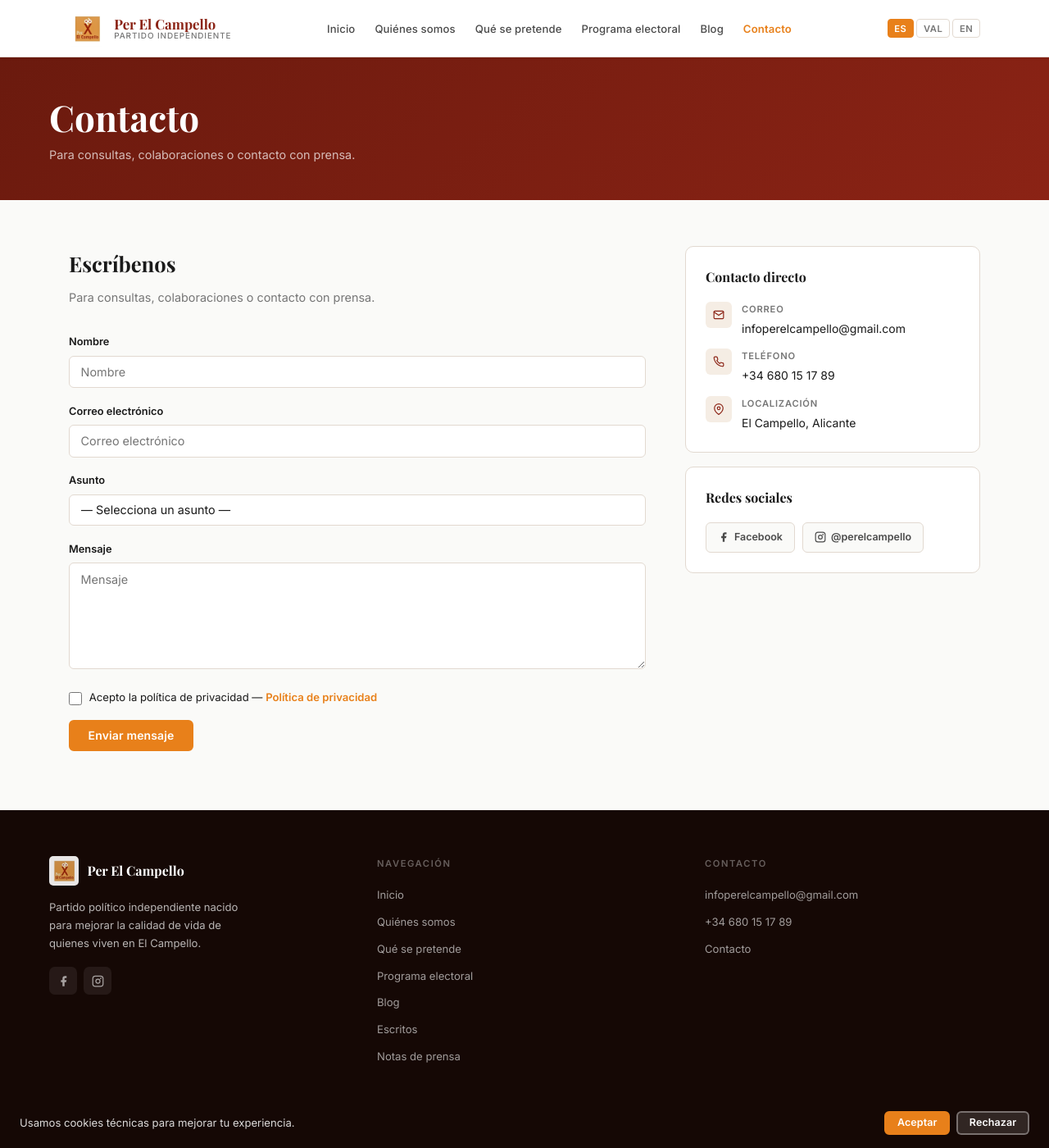
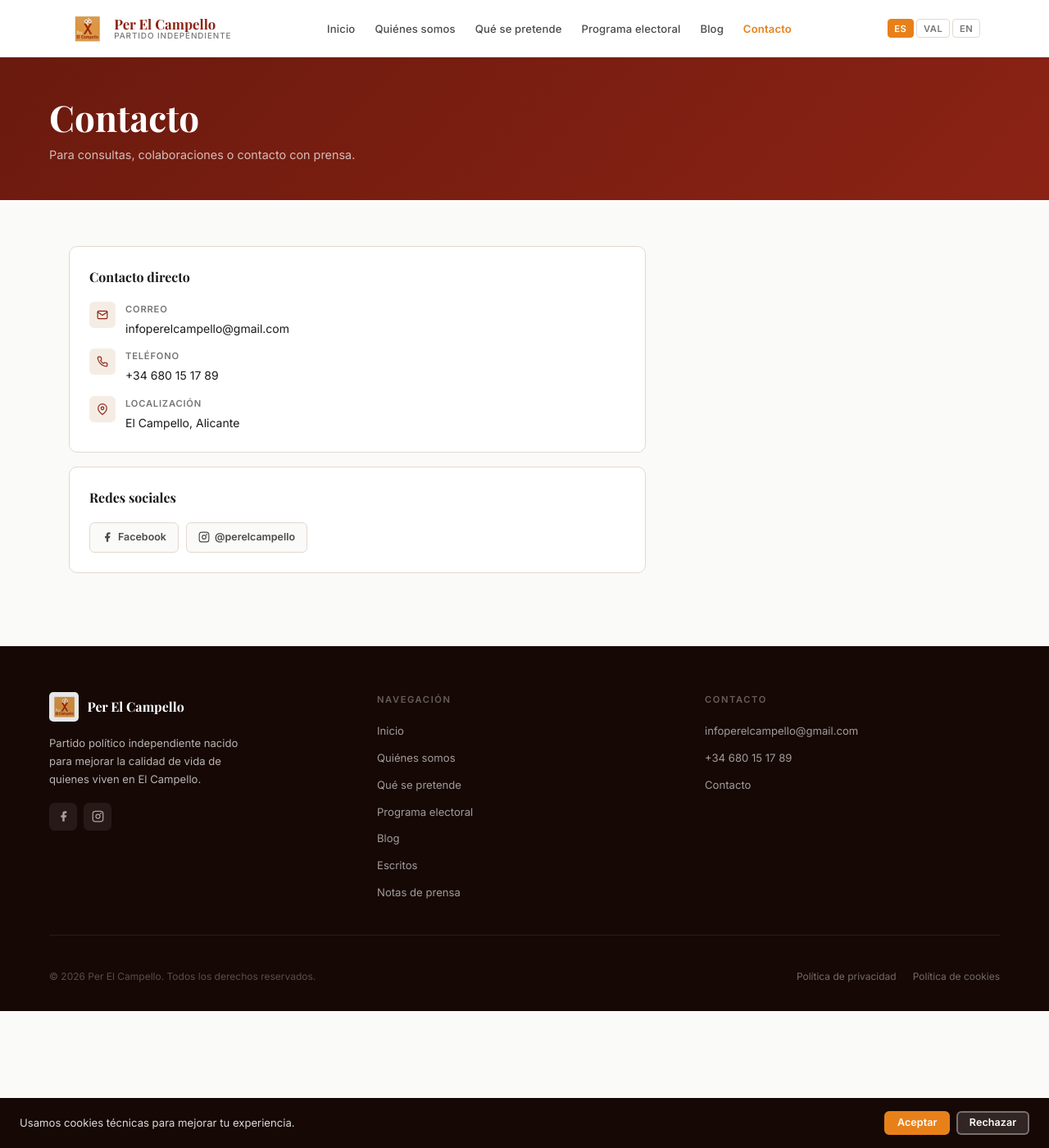
Before and after one commit to adrianirles10-cyber/perelcampello, a Jekyll site: the page contacto.html, which Jekyll copies as it is, in a window 1280 px wide and 1400 px high. Shown: the whole window at 82% size. Built offline with Jekyll 4.4.1, drawn with Linux system fonts in a browser that asks for light colours; some web fonts are replaced.

Commit message:
Remove contact form and clean up privacy policy
- contacto.html: removed Formspree form, kept only direct contact info (email, phone, location, social links)
- legal/privacidad.html: removed section 7 (Formspree reference), updated sections 2-4 to reflect direct contact only, renumbered section 8 → 7

Co-Authored-By: Claude Sonnet 4.6 <noreply@anthropic.com>

```diff
--- a/contacto.html
+++ b/contacto.html
@@ -68,84 +68,8 @@
       </div>
     </div>
 
-    <div class="contact-wrap">
+    <div class="contact-wrap contact-wrap--centered">
 
-      <!-- FORMULARIO -->
-      <div class="contact-form-section">
-        <h2 data-i18n="contact_title">Escríbenos</h2>
-        <p class="contact-lead" data-i18n="contact_lead">Para consultas, colaboraciones o contacto con prensa.</p>
-
-        <!-- Sustituir XXXXXXXX por el endpoint real de Formspree:
-             1. Crear cuenta gratuita en formspree.io
-             2. Crear nuevo formulario y copiar la URL
-             3. Pegar la URL en el atributo action -->
-        <form action="https://formspree.io/f/XXXXXXXX" method="POST" id="contactForm">
-
-          <div class="form-group">
-            <label class="form-label" for="nombre" data-i18n="contact_name">Nombre</label>
-            <input
-              class="form-control"
-              type="text"
-              id="nombre"
-              name="nombre"
-              required
-              data-i18n-placeholder="contact_name"
-              placeholder="Nombre"
-            />
-          </div>
-
-          <div class="form-group">
-            <label class="form-label" for="email" data-i18n="contact_email">Correo electrónico</label>
-            <input
-              class="form-control"
-              type="email"
-              id="email"
-              name="email"
-              required
-              data-i18n-placeholder="contact_email"
-              placeholder="Correo electrónico"
-            />
-          </div>
-
-          <div class="form-group">
-            <label class="form-label" for="asunto" data-i18n="contact_subject">Asunto</label>
-            <select class="form-control" id="asunto" name="asunto" required>
-              <option value="" disabled selected>— Selecciona un asunto —</option>
-              <option value="consulta" data-i18n="contact_subject_general">Consulta general</option>
-              <option value="colaborar" data-i18n="contact_subject_collab">Quiero colaborar</option>
-              <option value="prensa" data-i18n="contact_subject_press">Prensa</option>
-            </select>
-          </div>
-
-          <div class="form-group">
-            <label class="form-label" for="mensaje" data-i18n="contact_message">Mensaje</label>
-            <textarea
-              class="form-control"
-              id="mensaje"
-              name="mensaje"
-              required
-              data-i18n-placeholder="contact_message"
-              placeholder="Mensaje"
-            ></textarea>
-          </div>
-
-          <div class="form-group">
-            <div class="form-check">
-              <input type="checkbox" id="privacidad" name="privacidad" required />
-              <label for="privacidad">
-                <span data-i18n="contact_privacy">Acepto la política de privacidad</span>
-                — <a href="legal/privacidad.html" target="_blank" data-i18n="footer_privacy">Política de privacidad</a>
-              </label>
-            </div>
-          </div>
-
-          <input type="text" name="_gotcha" style="display:none" />
-
-          <button type="submit" class="btn btn-primary" data-i18n="contact_send">Enviar mensaje</button>
-        </form>
-      </div>
-
-      <!-- SIDEBAR -->
       <div class="contact-sidebar">
 
         <div class="contact-info-card">
```
Also changed, not shown: legal/privacidad.html (+4 -8 lines).
